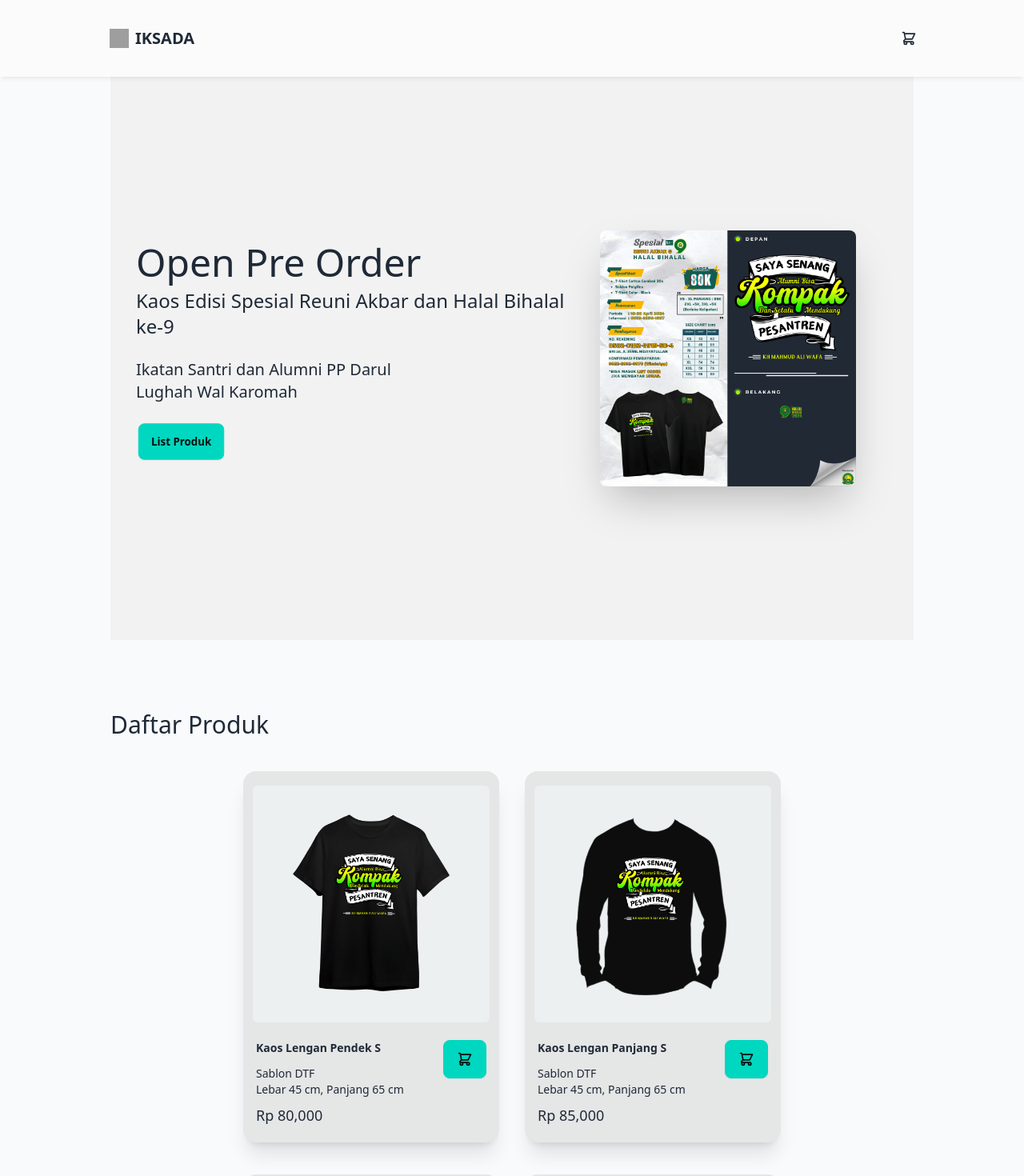
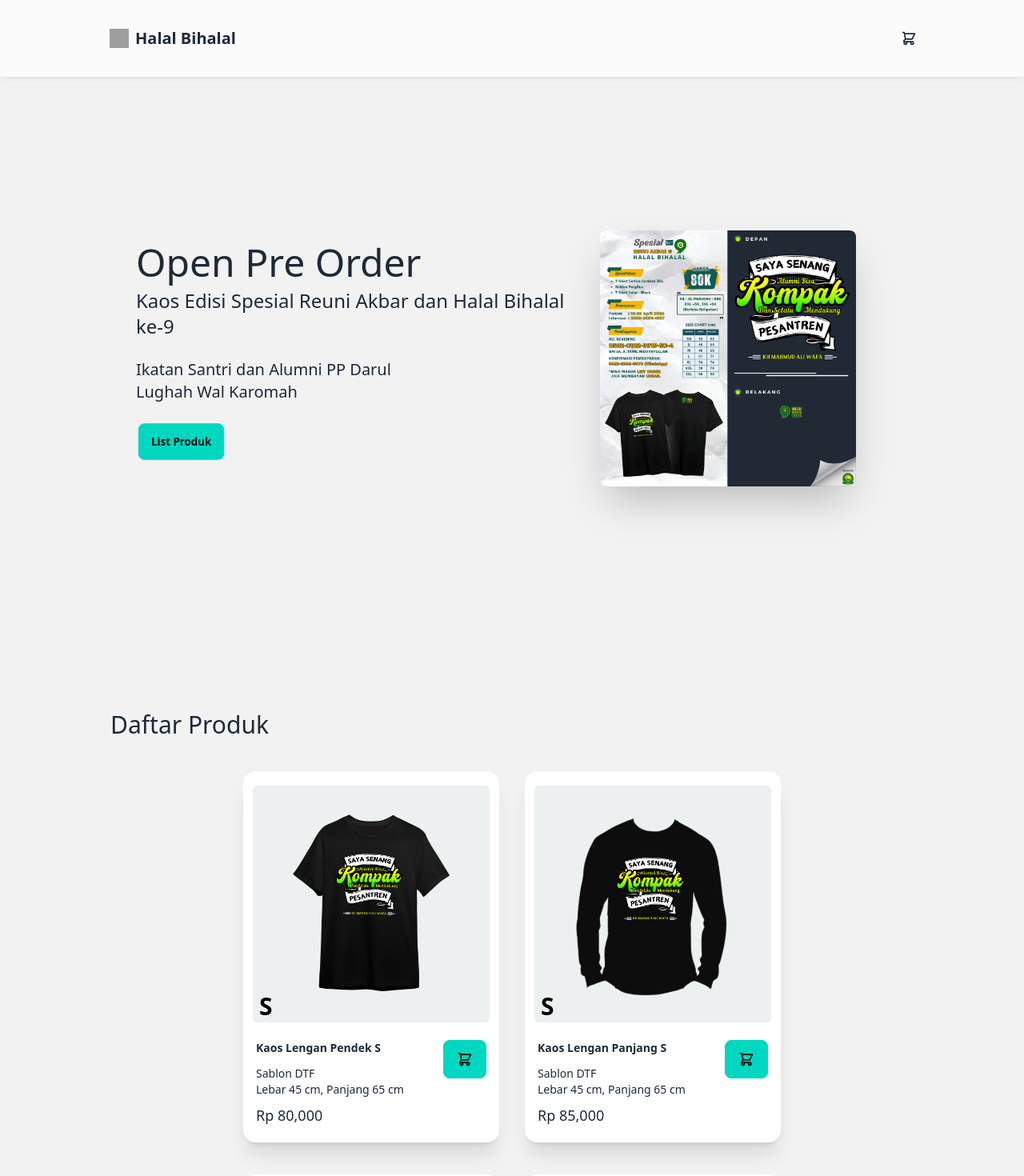
Before and after one commit to oebaedz/preorder-kaos, a React (Vite) app: page / in a window 1280 px wide. Shown: the top 1470 px of the page at 80% size. Built offline with nearby package versions, Linux system fonts and the light colour scheme; grey boxes are pictures that could not be loaded; the HTML template or start-up script is replaced by a standard one.

Commit message:
update for hbh 10

```diff
--- a/index.html
+++ b/index.html
@@ -4,7 +4,7 @@
     <meta charset="UTF-8" />
     <link rel="icon" type="image/svg+xml" href="/Logo.ico" />
     <meta name="viewport" content="width=device-width, initial-scale=1.0" />
-    <title>Preorder Kaos Halal Bihalal ke-9</title>
+    <title>Kaos Halal Bihalal ke-10</title>
   </head>
   <body>
     <div id="root"></div>
--- a/src/components/Card.jsx
+++ b/src/components/Card.jsx
@@ -18,14 +18,15 @@ const Card = ({ product }) => {
 
   return (
     <div className="indicator">
-      <div className="card w-72 sm:w-44 mb-2 md:w-80 bg-base-300 shadow-xl">
+      <div className="card w-72 sm:w-44 mb-2 md:w-80 bg-base-100 shadow-xl">
         <div className="h-40 md:h-80 flex items-center justify-center">
-          <figure className="px-3 pt-3 h-full">
+          <figure className="relative px-3 pt-3 h-full">
             <img
               src={product.image}
               alt={product.name}
               className="rounded-md max-h-full"
             />
+            <p className="absolute text-3xl font-bold text-black left-5 bottom-2">S</p>
           </figure>
         </div>
         <div className="card-body p-4 text-sm md:text-lg flex flex-col md:flex-row justify-between">
--- a/src/components/Contain.jsx
+++ b/src/components/Contain.jsx
@@ -11,7 +11,7 @@ const Contain = () => {
   const listSect = useRef(null)
 
   return (
-    <div className="px-6 md:px-[138px] bg-slate-50">
+    <div className="px-6 md:px-[138px] bg-base-200">
       <Hero />
 
       <section ref={listRef} className="flex flex-col gap-4 my-10 pt-12">
--- a/src/components/Navbar.jsx
+++ b/src/components/Navbar.jsx
@@ -17,7 +17,7 @@ const Navbar = () => {
             onClick={() => window.scrollTo(0, 0)}
           >
             <img src={logo} alt="logo" className="w-6 h-6" />
-            IKSADA
+            Halal Bihalal
           </Link>
         </div>
         <div className="flex-none">
--- a/src/components/TableRow.jsx
+++ b/src/components/TableRow.jsx
@@ -76,14 +76,14 @@ const TableRow = ({ item, cart }) => {
         <div className="space-y-2">
           <div>
             <button
-              className="px-2 mr-2 bg-gray-400 border border-slate-100 rounded hover:bg-slate-100 hover:border-gray-900"
+              className="px-2 mr-2 bg-base-400 border border-slate-500 rounded hover:bg-slate-200 hover:border-gray-900"
               onClick={decreaseItem}
             >
               -
             </button>
             {item.qty}
             <button
-              className="px-2 ml-2 bg-gray-400 border rounded hover:bg-slate-100 hover:border-black"
+              className="px-2 ml-2 bg-base-400 border border-slate-500 rounded hover:bg-slate-200 hover:border-gray-900"
               onClick={increaseItem}
             >
               +
```
